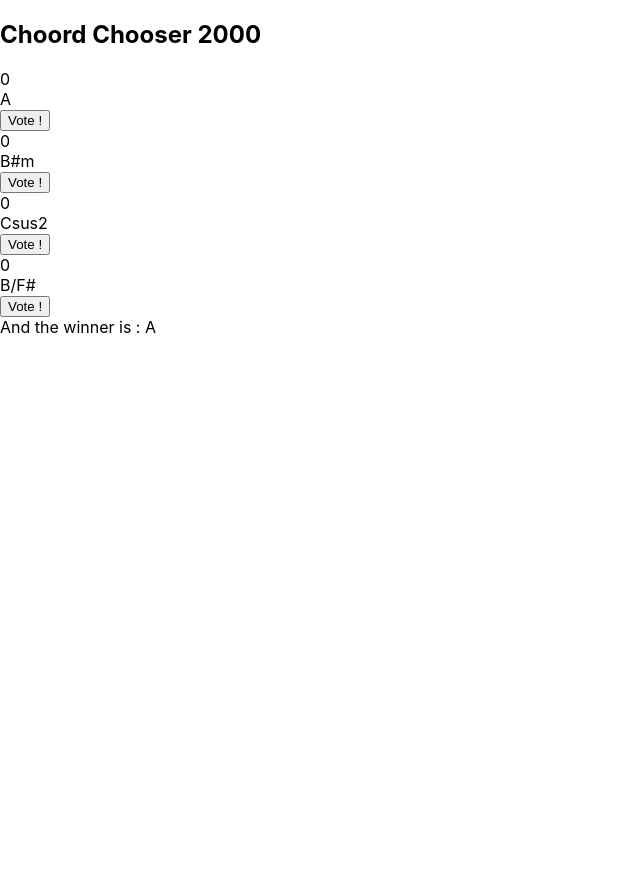
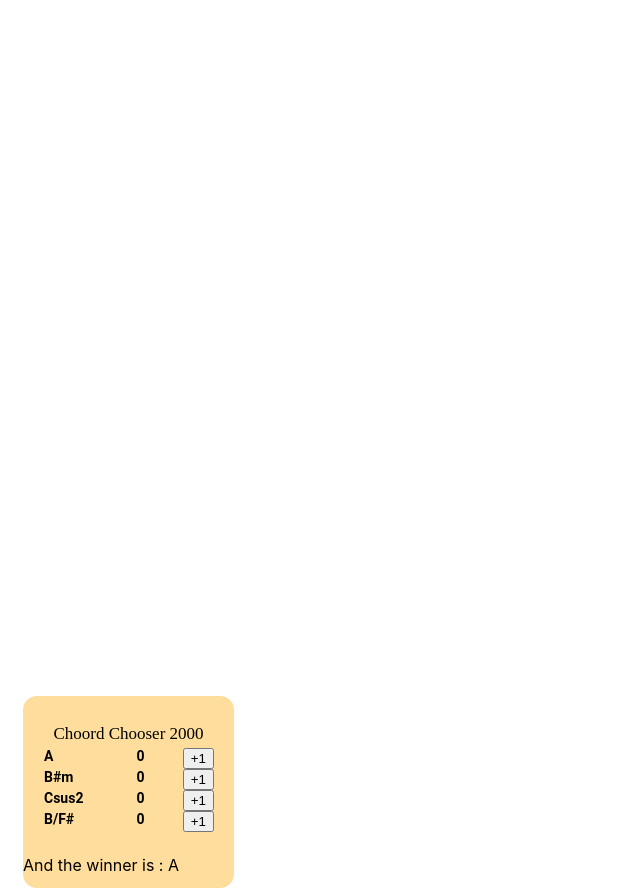
Before and after one commit to matteopof/devweb_project, a React (Create React App) app: page / in a window 1280 px wide. Shown: the whole page, without its empty margins (0-640 px from the left). Before the commit the page ends 800 px from the top, so only its background shows below. Built offline with nearby package versions, Linux system fonts and the light colour scheme.

Commit message:
less ugly voting system

```diff
--- a/src/App.js
+++ b/src/App.js
@@ -25,8 +25,10 @@
 // export default App;
 
 import './App.css';
+import './components/vote/vote.css';
 import { Tchat } from './components/tchat/index';
 import { VoteZone } from './components/vote';
+
 function App() {
   return (
     <>
--- a/src/components/vote/index.jsx
+++ b/src/components/vote/index.jsx
@@ -31,18 +31,18 @@ export class VoteZone extends React.Component {
   render() {
     return (
       <>
+        <div className="container">
         <h2>Choord Chooser 2000</h2>
-        <div className="container">
           {
             this.state.choords.map((option, i) =>
               <div key={i} className="voteOption">
+                <div className="chordName">
+                  {option.name}
+                </div>
                 <div className="voteCount">
                   {option.votes}
                 </div>
-                <div className="chordName">
-                  {option.name}
-                </div>
-                <button onClick={this.voteFor.bind(this, i)}>Vote !</button>
+                <button onClick={this.voteFor.bind(this, i)}>+1</button>
               </div>
             )
           }
--- /dev/null
+++ b/src/components/vote/vote.css
@@ -0,0 +1,73 @@
+/* Rectangle 23 */
+.container {
+  position: absolute;
+  width: 217px;
+  height: 198px;
+  left: 20px;
+  top: 693px;
+
+  background: rgba(255, 188, 58, 0.5);
+  border: 3px solid #ffffff;
+  box-sizing: border-box;
+  backdrop-filter: blur(25px);
+  /* Note: backdrop-filter has minimal browser support */
+  border-radius: 17px;
+}
+
+.container h2 {
+  /* Accords */
+
+  position: absolute;
+  width: 100%;
+  height: 21px;
+  top: calc(50% - 21px / 2 - 71.5px);
+
+  font-family: Bungee;
+  font-style: normal;
+  font-weight: normal;
+  font-size: 17px;
+  line-height: 20px;
+  /* identical to box height */
+  text-align: center;
+
+  color: #000000;
+}
+
+.voteOption {
+  /* Accords A# Mot Carotte */
+
+  position: relative;
+  width: calc(100% - 13px * 2);
+  /* height: 113px; */
+  left: calc(50% - 129px / 2 - 20px);
+  top: calc(50% - 113px / 2 + 12.5px);
+
+  font-family: Roboto;
+  font-style: normal;
+  font-weight: bold;
+  font-size: 14px;
+  line-height: 16px;
+
+  display: block;
+
+  color: #000000;
+}
+
+.voteOption .chordName  {
+  float: left;
+  width : 50%;
+}
+.voteOption .voteCount  {
+  float: left;
+  width : 25%;
+}
+.voteOption .button  {
+  width: 25%;
+  float: left;
+}
+
+.voteWinner {
+  position : absolute;
+  bottom : 13px;
+  text-align: center;
+}
```
